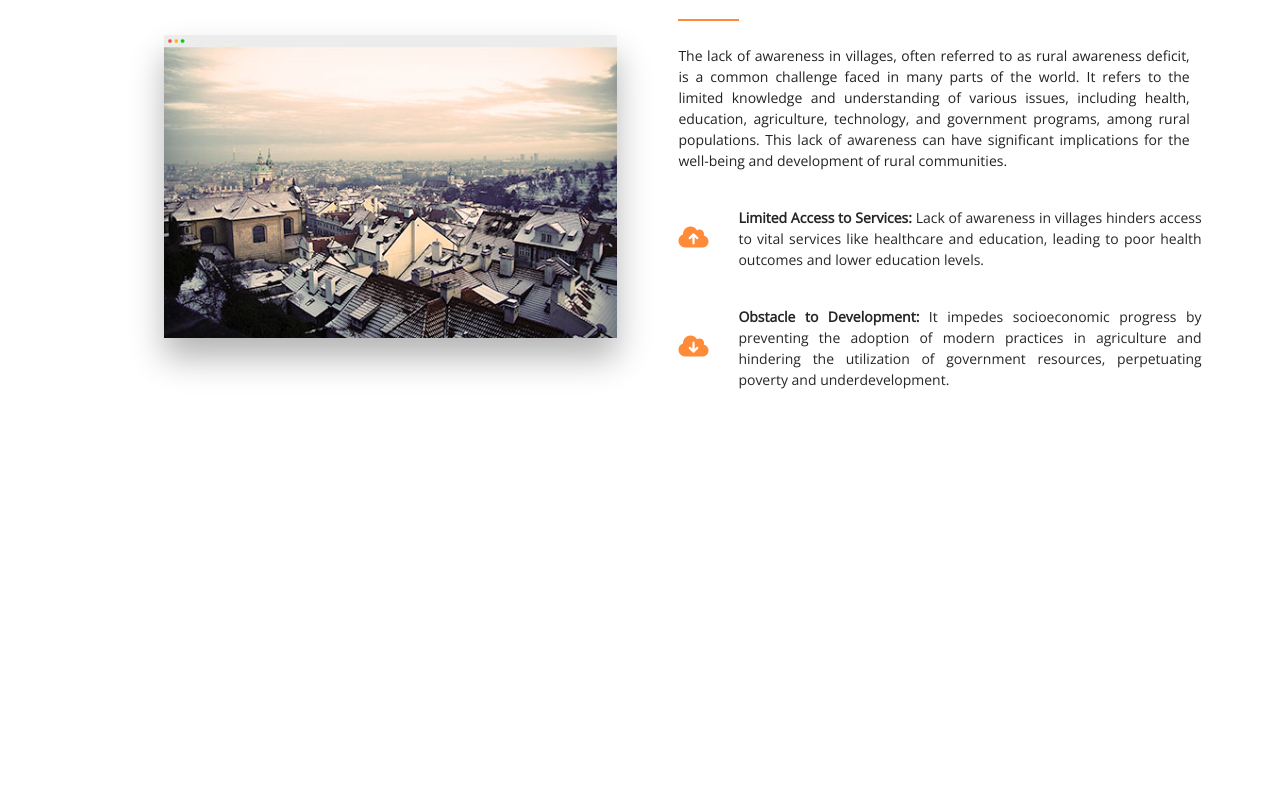
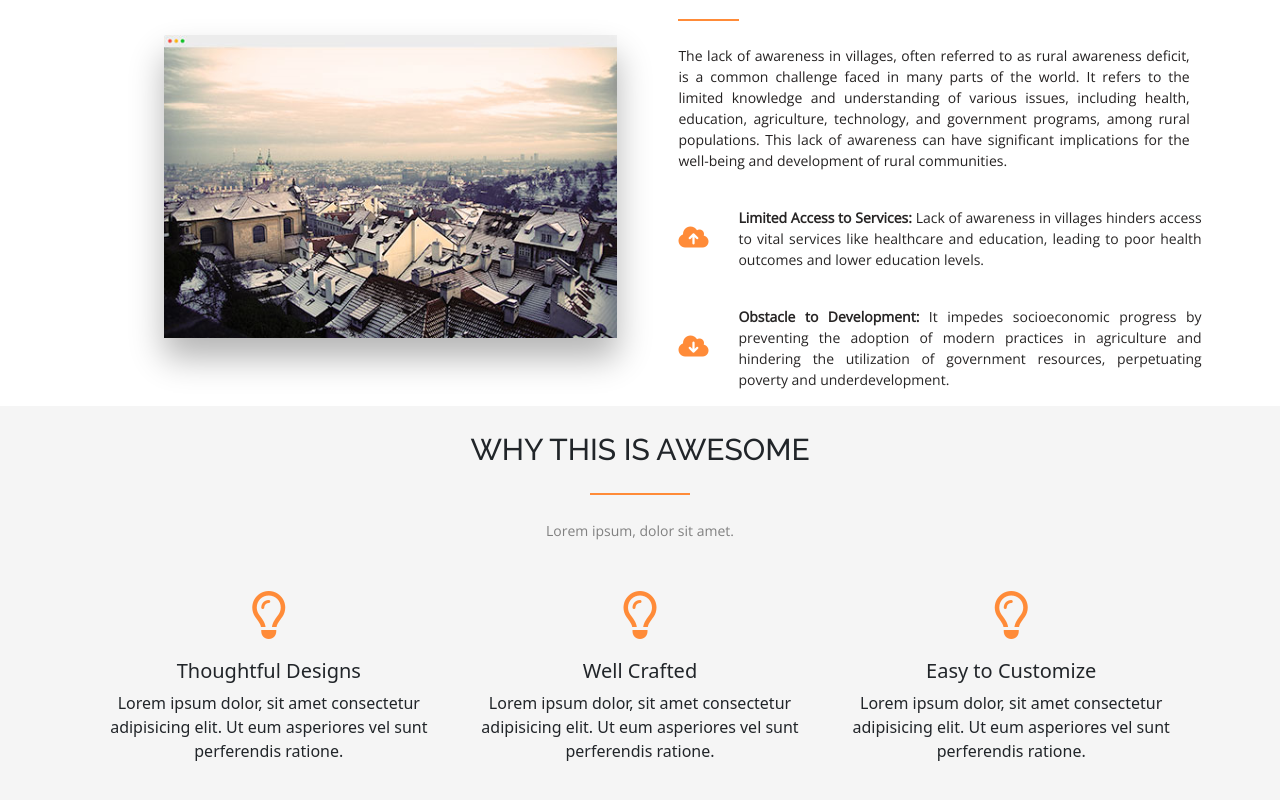
Before and after one commit to reznuhasan/hackathon, a React (Vite) app: page / in a window 1280 px wide. Shown: the part 1429-2229 px from the top of the page. Before the commit the page ends 1835 px from the top, so only its background shows below. Built offline with nearby package versions, Linux system fonts and the light colour scheme.

Commit message:
Design Update

```diff
--- a/src/components/home/HomeSession.css
+++ b/src/components/home/HomeSession.css
@@ -139,3 +139,51 @@
     width: 77%;
     margin-top: 20px;
 }
+
+
+/* <----------------- This is for Awesome Section -----------------> */
+#awesome {
+    background-color: #F5F5F5;
+    padding-top: 2%;
+    padding-bottom: 4%;
+    text-align: center;
+}
+
+#awesome-title {
+    font-size: 30px;
+    text-align: center;
+    font-family: 'Raleway', sans-serif;
+}
+
+#awesome-sub-title {
+    font-family: 'Open Sans', sans-serif;
+    font-size: 14px;
+    color: grey;
+    text-align: center;
+}
+
+#awesome-divider {
+
+    background: #ff8b38;
+    height: 2px;
+    width: 100px;
+    margin: 25px auto;
+}
+
+#awesome-ideas {
+    display: flex;
+    justify-content: center;
+    align-items: center;
+    margin-top: 50px;
+}
+
+.idea-box {
+    width: 25%;
+    margin: 0 2%;
+}
+
+.idea-icon {
+    font-size: 3rem;
+    color: #ff8b38;
+    margin-bottom: 20px;
+}
--- a/src/components/home/HomeSession.jsx
+++ b/src/components/home/HomeSession.jsx
@@ -91,6 +91,37 @@ export default function HomeSession() {
                     </div>
                 </section>
             </section>
+
+            <section>
+                <section id="awesome">
+                    <h1 id="awesome-title"> WHY THIS IS AWESOME </h1>
+                    <p id="awesome-divider"> </p>
+                    <p id="awesome-sub-title"> Lorem ipsum, dolor sit amet. </p>
+
+                    <div id="awesome-ideas">
+                        <div className="idea-box">
+                            <i className="fa-regular fa-lightbulb idea-icon"></i>
+                            <h5> Thoughtful Designs </h5>
+                            <p> Lorem ipsum dolor, sit amet consectetur adipisicing elit. Ut eum asperiores vel sunt perferendis
+                                ratione. </p>
+                        </div>
+
+                        <div className="idea-box">
+                            <i className="fa-regular fa-lightbulb idea-icon"></i>
+                            <h5> Well Crafted </h5>
+                            <p> Lorem ipsum dolor, sit amet consectetur adipisicing elit. Ut eum asperiores vel sunt perferendis
+                                ratione. </p>
+                        </div>
+
+                        <div className="idea-box">
+                            <i className="fa-regular fa-lightbulb idea-icon"></i>
+                            <h5> Easy to Customize </h5>
+                            <p> Lorem ipsum dolor, sit amet consectetur adipisicing elit. Ut eum asperiores vel sunt perferendis
+                                ratione. </p>
+                        </div>
+                    </div>
+                </section>
+            </section>
         </div>
     )
 }
```
